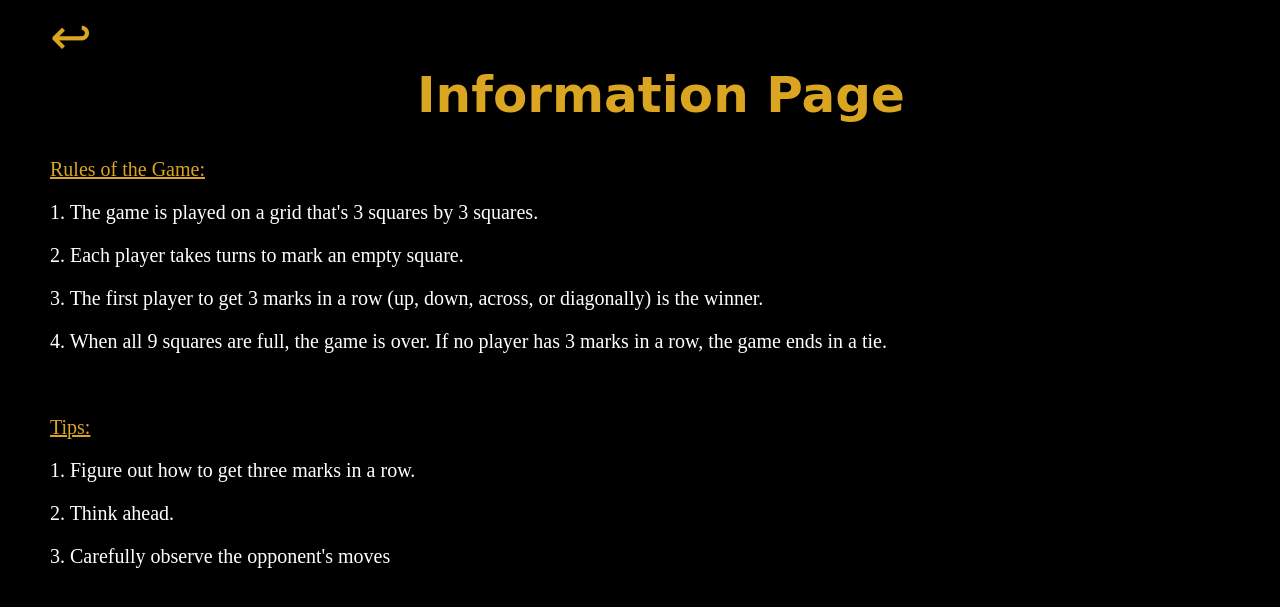
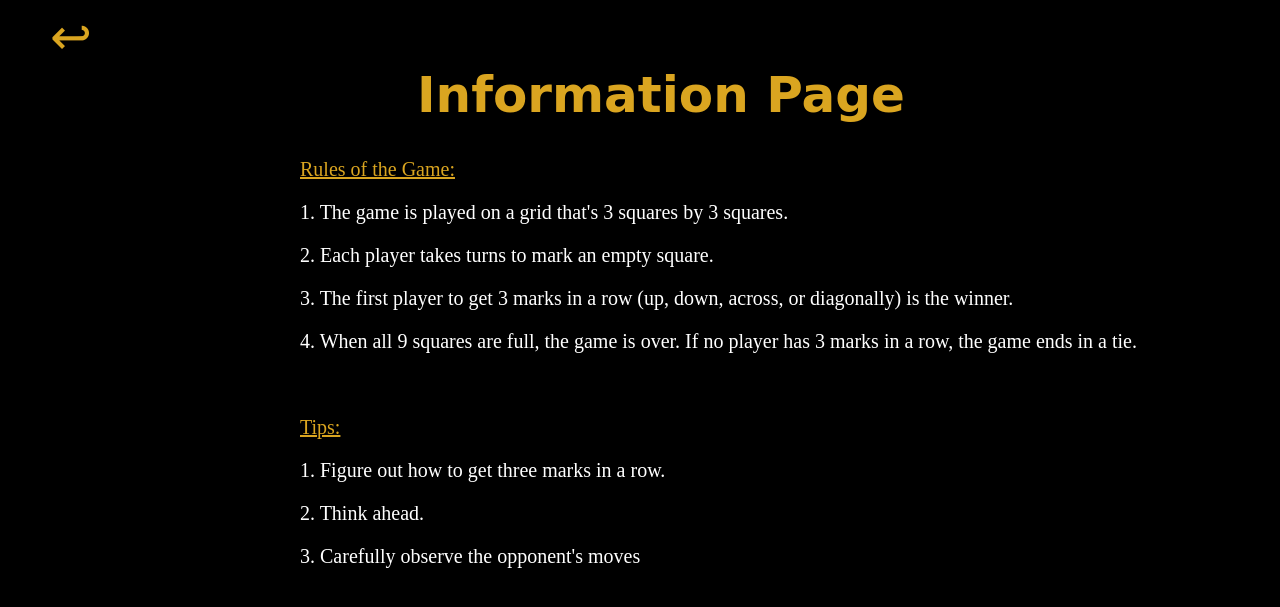
Before and after one commit to aliasgar-m/TIC-TAC-TOE-Game, a Flask app: page /info in a window 1280 px wide. Shown: the top 607 px of the page. Run offline with Flask 2, Linux system fonts and the light colour scheme.

Commit message:
shifted text

```diff
--- a/static/info_page.css
+++ b/static/info_page.css
@@ -4,6 +4,7 @@ body {
     color: white;
     font-size: 20px;
     margin-left: 50px;
+    justify-content: center;
 }
 
 .title {
@@ -25,3 +26,7 @@ body {
 .return:hover {
     color: white;
 }
+
+.text {
+    margin-left: 250px;
+}
--- a/templates/info_page.html
+++ b/templates/info_page.html
@@ -10,6 +10,7 @@
 <body>
     <div class="return"> &#8617 </div>
     <h1 class="title">Information Page</h1>
+    <div class="text">
         <p style="color:goldenrod;"><u>Rules of the Game:</u></p>
         <p>1. The game is played on a grid that's 3 squares by 3 squares.</p>
         <p>2. Each player takes turns to mark an empty square.</p>
@@ -20,6 +21,7 @@
         <p>1. Figure out how to get three marks in a row.</p>
         <p>2. Think ahead.</p>
         <p>3. Carefully observe the opponent's moves</p>
+    </div>
     <script src="/static/info.js"></script>
 </body>
 </html>
```
Lines whose indentation alone changed are shown as unchanged.
